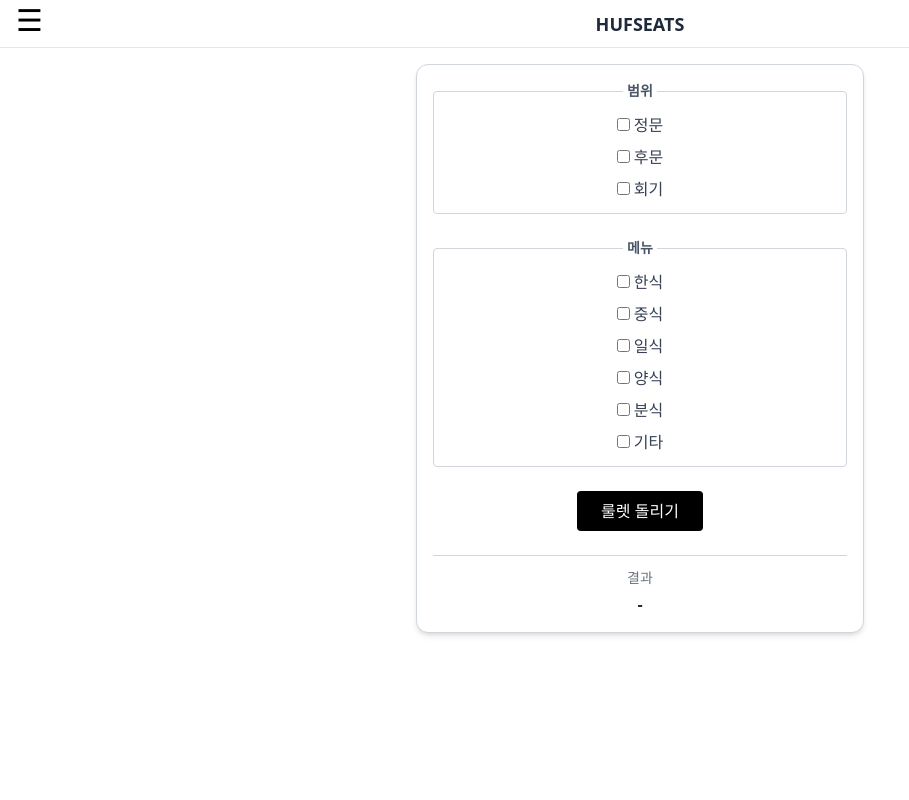
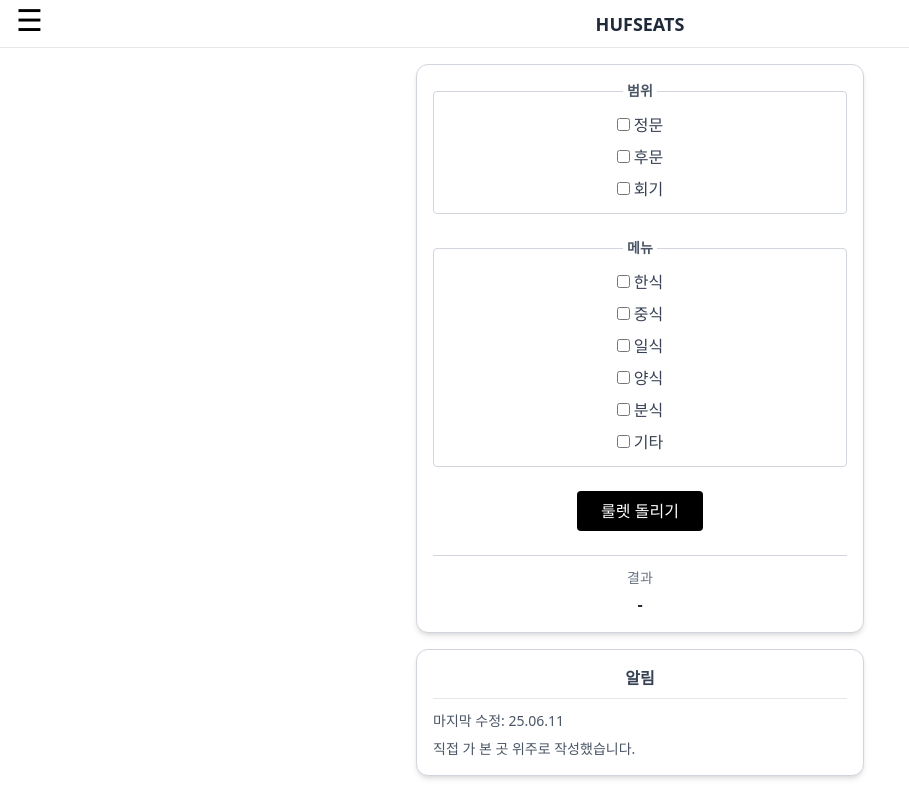
Before and after one commit to hxrdtxlxvx/HUFSEATS_FE, a React (Vite) app: page / in a window 1280 px wide. Shown: the whole page, without its empty margins (0-909 px from the left). Built offline with nearby package versions, Linux system fonts and the light colour scheme.

Commit message:
Notice 컴포넌트 작성

```diff
--- a/src/App.jsx
+++ b/src/App.jsx
@@ -3,6 +3,7 @@ import './App.css'
 import Roulette from './pages/Roulette.jsx'
 import Header from './components/Header.jsx'
 import Map from './pages/Map.jsx'
+import Notice from './components/Notice.jsx'
 
 function App() {
   return (
@@ -11,7 +12,12 @@ function App() {
         <Header />
         <div className="pt-12">
           <Routes>
-            <Route path="/" element={<Roulette />} />
+            <Route path="/" element={
+              <>
+                <Roulette />
+                <Notice />
+              </>
+            } />
             <Route path="/map" element={<Map />} />
           </Routes>
         </div>
--- /dev/null
+++ b/src/components/Notice.jsx
@@ -0,0 +1,17 @@
+import React from "react";
+
+const Notice = () => {
+  return (
+    <div className="mx-auto w-11/12 max-w-md mt-4 p-4 rounded-xl border border-gray-300 shadow-md bg-white">
+      <h3 className="text-center font-semibold text-gray-700 border-b border-gray-200 pb-2 mb-2">
+        알림
+      </h3>
+      <div className="text-sm mt-3 text-gray-600 space-y-2">
+        <p>마지막 수정: 25.06.11</p>
+        <p>직접 가 본 곳 위주로 작성했습니다.</p>
+      </div>
+    </div>
+  );
+};
+
+export default Notice;
```
